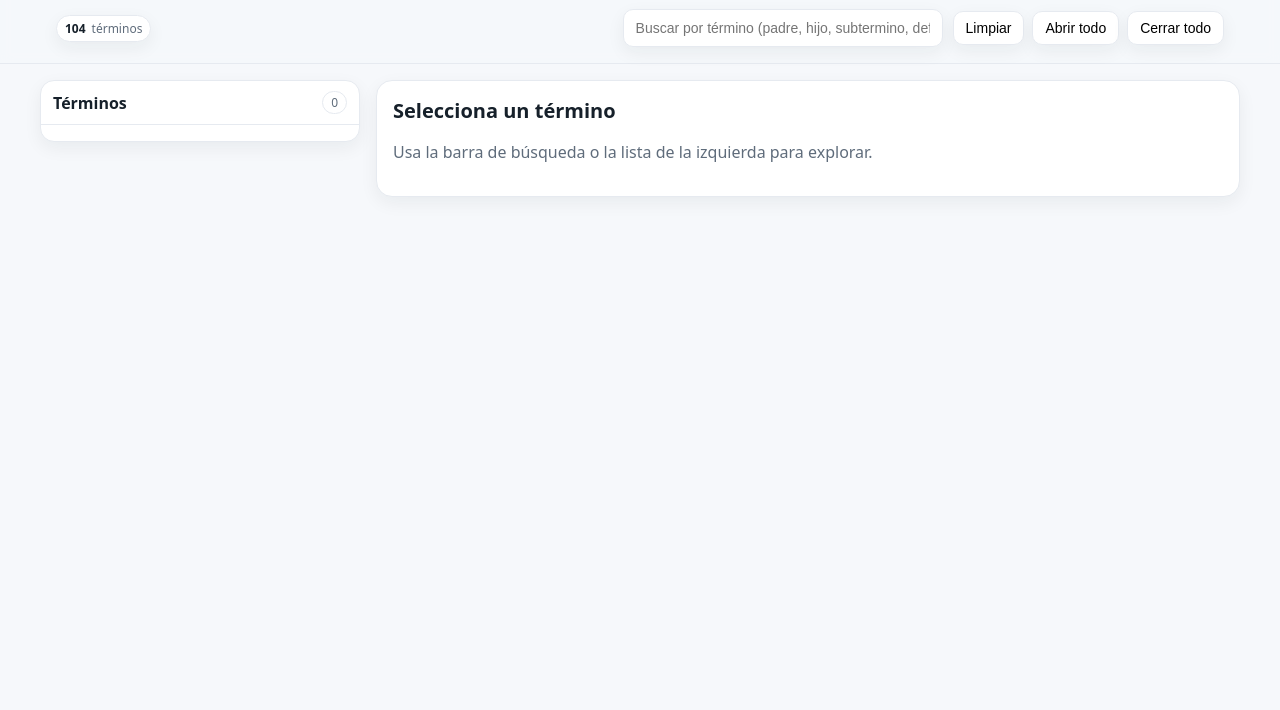
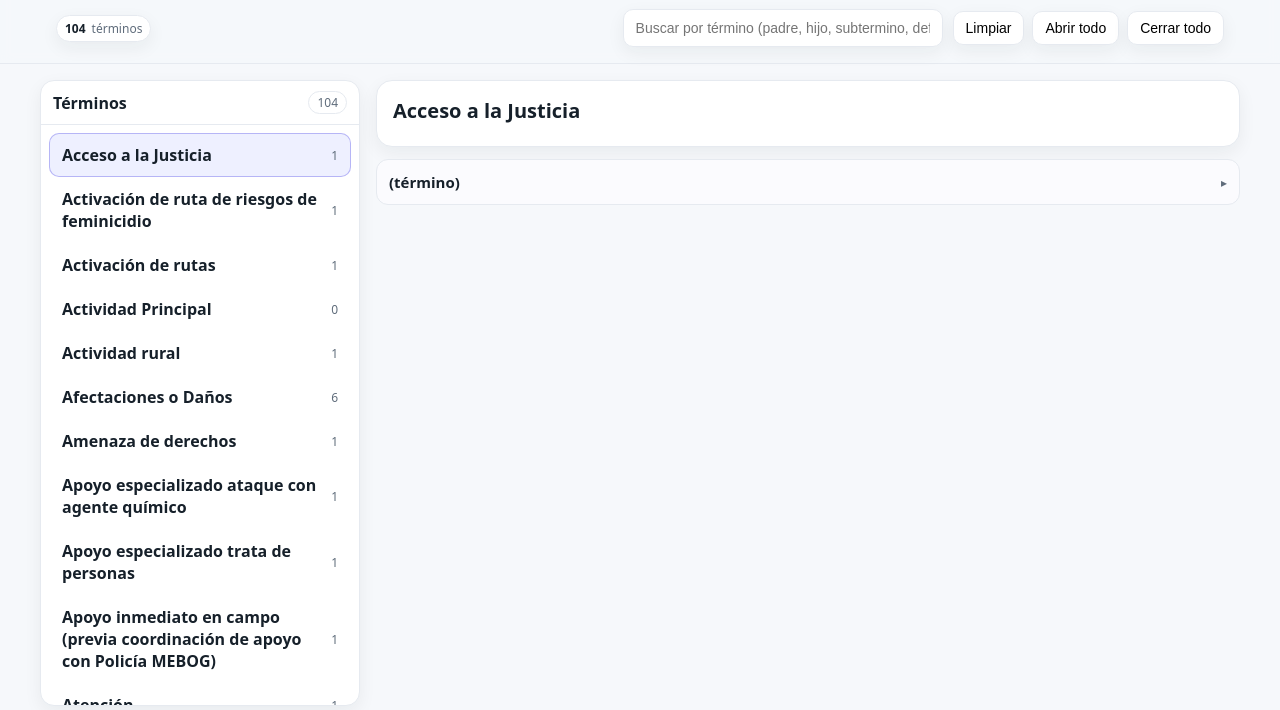
Before and after one commit to ayalammabel/Prueba2, a plain HTML site: page lenguaje_controlado.html in a window 1280 px wide. Shown: the part 90-800 px from the top of the page. Drawn offline with Linux system fonts and the light colour scheme.

Commit message:
Update lenguaje_controlado.html

```diff
--- a/lenguaje_controlado.html
+++ b/lenguaje_controlado.html
@@ -10,7 +10,7 @@
     html,body{height:100%}
     body{margin:0;font-family:ui-sans-serif,system-ui,-apple-system,Segoe UI,Roboto,Ubuntu,Cantarell,Noto Sans,Helvetica Neue,Arial;background:var(--bg);color:var(--text)}
 
-    /* ====== HEADER NUEVO ====== */
+    /* ====== HEADER ====== */
     header{position:sticky;top:0;z-index:10;background:rgba(246,248,251,.9);backdrop-filter:blur(6px);border-bottom:1px solid var(--border)}
     .wrap{max-width:1200px;margin:0 auto;padding:16px}
     .brand{display:flex;align-items:flex-start;gap:14px}
@@ -68,7 +68,7 @@
 </head>
 <body>
 
-  <!-- ====== HEADER NUEVO ====== -->
+  <!-- ====== HEADER ====== -->
   <header>
     <div class="wrap">
       <div class="brand">
@@ -80,7 +80,8 @@
         </div>
       </div>
 
-      <!-- <div class="helper">
+      <!--
+      <div class="helper">
         Jerarquía: <strong>término padre → término hijo → subtermino → subtermino1</strong>.
         La definición del padre proviene de la fila con <code>termino_hijo = 0</code>. Para el resto,
         la definición se muestra <strong>solo en el último nivel disponible</strong>.
@@ -90,6 +91,8 @@
       <div class="toolbar">
         <div class="chips">
           <span class="chip"><b id="count">0</b> términos</span>
+          <!-- Chip de campos eliminado visualmente -->
+          <!-- <span class="chip" style="display:none"><b id="fields">0</b> campos</span> -->
         </div>
         <input id="q" type="text" placeholder="Buscar por término (padre, hijo, subtermino, definición)"/>
         <div style="display:flex;gap:8px;justify-self:end">
@@ -207,7 +210,9 @@
         it.addEventListener('click',()=>selectParent(g.name));
         frag.append(it);
       }
-      list.append(frag); $('#sideCount').textContent=groups.length;
+      list.append(frag);
+      // Mantener actualizado el chip lateral
+      $('#sideCount').textContent=groups.length;
     }
 
     function createNodeHeader(title){
@@ -312,10 +317,12 @@
       RAW=arr; COLUMNS=Object.keys(arr[0]||{});
       const F = detectFields(COLUMNS);
       GROUPS = groupByHierarchy(RAW,F);
+
       // chips compactos
-      $('#count').textContent = GROUPS.length;
-      $('#fields').textContent = COLUMNS.length;
-      renderSidebar(GROUPS);
+      $('#count').textContent = GROUPS.length;     // solo términos padre
+      renderSidebar(GROUPS);                       // también actualiza #sideCount
+      $('#sideCount').textContent = GROUPS.length; // refuerzo por si el filtro cambia la lista
+
       if(GROUPS[0]) selectParent(GROUPS[0].name);
     }
 
```
